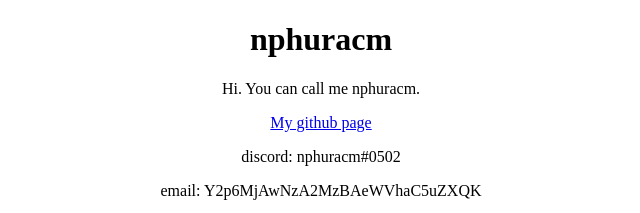
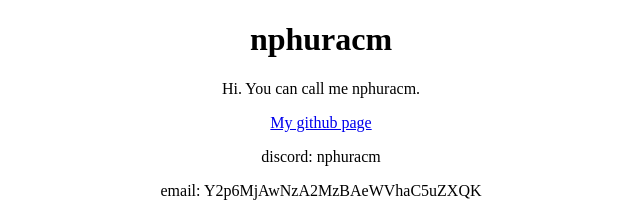
Before and after one commit to nphuracm/nphuracm.github.io, a plain HTML site: page index.html in a window 1280 px wide. Shown: the top 213 px of the page, 319-959 px from the left. Drawn offline with Linux system fonts and the light colour scheme.

Commit message:
Update Discord username because whatever tomfoolery they thought up.

```diff
--- a/index.html
+++ b/index.html
@@ -17,7 +17,7 @@
 		</p>
 
 		<p>
-			discord: nphuracm#0502
+			discord: nphuracm
 			</p>
 
 			<p>
```
